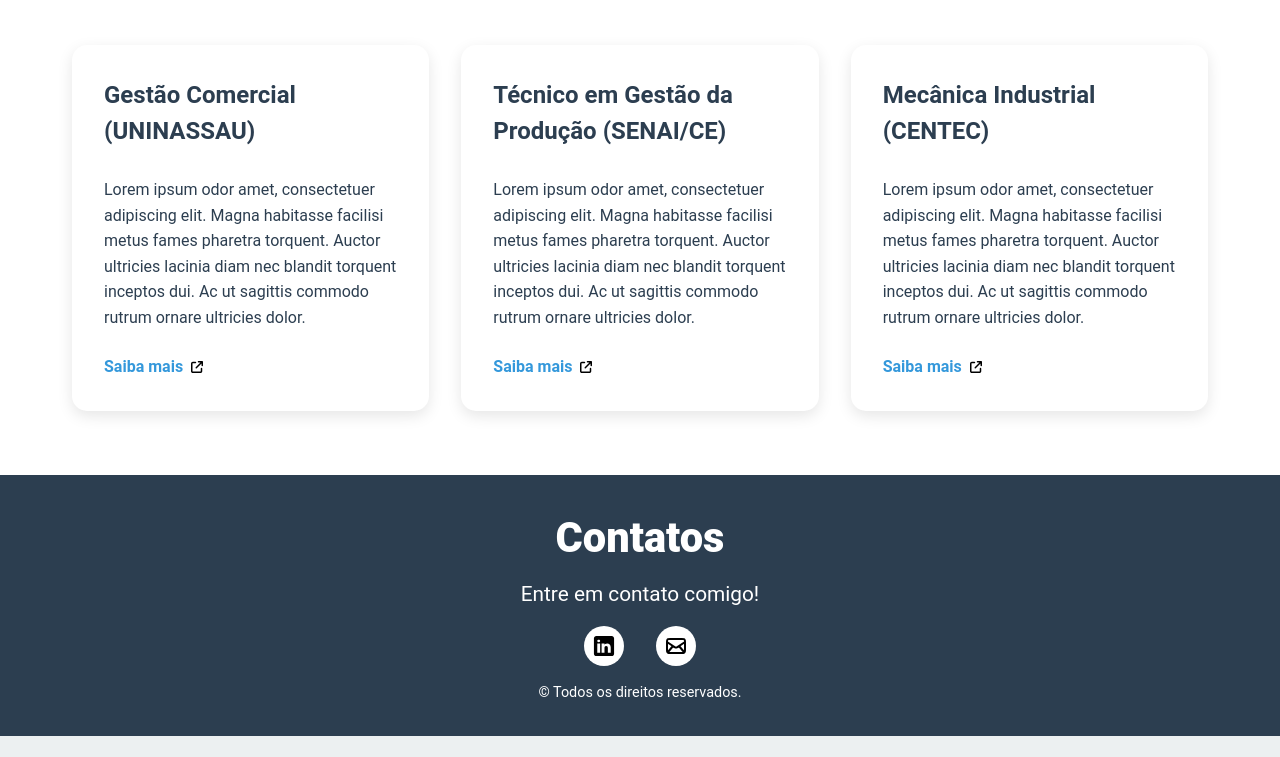
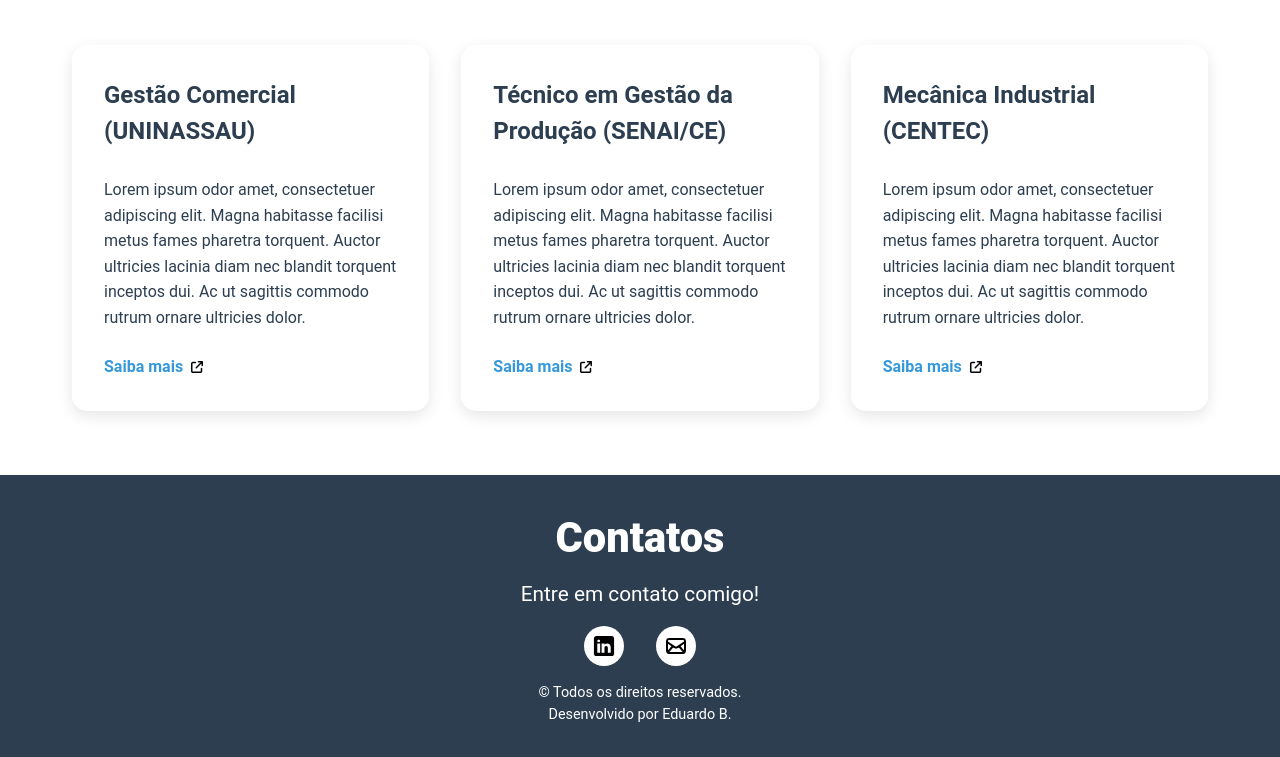
Before and after one commit to Duduubas/joao-gomes, a website: page src/index.html in a window 1280 px wide. Shown: the part 679-1436 px from the top of the page. Before the commit the page ends 1415 px from the top, so only its background shows below. Drawn offline with Linux system fonts and the light colour scheme.

Commit message:
Correções

```diff
--- a/src/JavaScript/navbar-responsiva.js
+++ b/src/JavaScript/navbar-responsiva.js
@@ -1,10 +1,6 @@
 document.addEventListener('DOMContentLoaded', function() {
     const hamburgerMenu = document.querySelector('.hamburger-menu');
     const navbarButtonsWrapper = document.querySelector('.navbar__buttons-wrapper');
-
-    // Verificação de console para debug
-    console.log('Hamburger Menu Element:', hamburgerMenu);
-    console.log('Navbar Buttons Wrapper:', navbarButtonsWrapper);
 
     if (hamburgerMenu && navbarButtonsWrapper) {
         hamburgerMenu.addEventListener('click', function() {
--- a/src/index.html
+++ b/src/index.html
@@ -153,6 +153,7 @@
                 </nav>
                 <div class="legal-text text-center">
                     <h3 class="text-[0.9rem] font-normal">&copy; Todos os direitos reservados.</h3>
+                    <h3 class="text-[0.9rem] font-normal">Desenvolvido por <a>Eduardo B.</a></h3>
                 </div>
             </div>
         </div>
```
